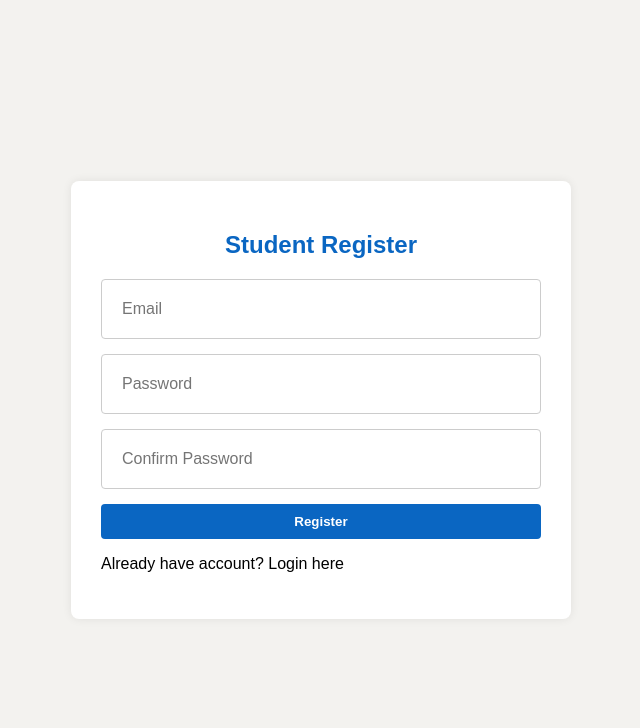
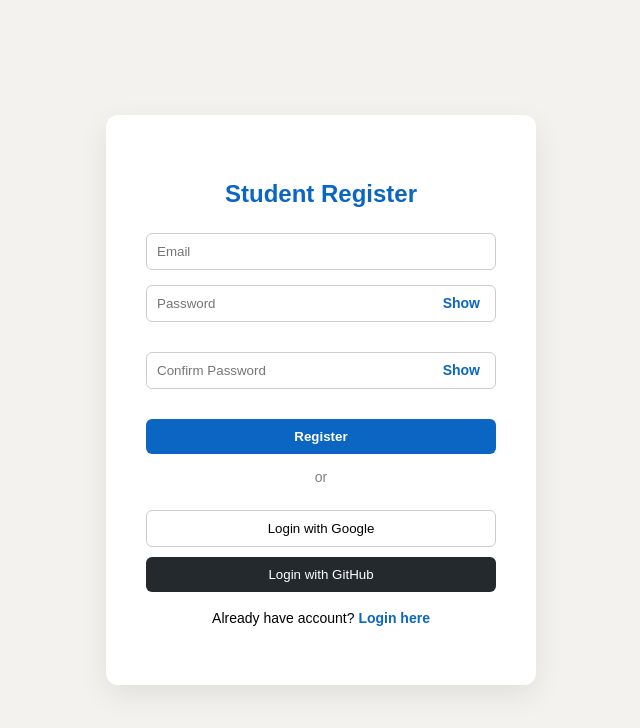
Before and after one commit to raajkumardevops/CCRP, a React (Vite) app in the folder client/: page /register in a window 1280 px wide. Shown: the top 728 px of the page, without its empty margins (319-959 px from the left). Built offline with nearby package versions, Linux system fonts and the light colour scheme.

Commit message:
registration page completed

```diff
--- a/client/src/pages/Student/RegisterPage.jsx
+++ b/client/src/pages/Student/RegisterPage.jsx
@@ -11,6 +11,9 @@ function RegisterPage() {
     password: "",
     confirmPassword: ""
   });
+
+  const [showPassword, setShowPassword] = useState(false);
+  const [showConfirmPassword, setShowConfirmPassword] = useState(false);
 
   const handleChange = (e) => {
     setFormData({
@@ -34,7 +37,6 @@ function RegisterPage() {
       });
 
       alert(res.data.message);
-
       navigate("/");
 
     } catch (error) {
@@ -43,8 +45,8 @@ function RegisterPage() {
   };
 
   return (
-    <div className="register-container">
-      <div className="register-card">
+    <div className="r-container">
+      <div className="r-card">
         <h2>Student Register</h2>
 
         <form onSubmit={handleRegister}>
@@ -57,8 +59,9 @@ function RegisterPage() {
             required
           />
 
+          <div className="register-password-wrapper">
             <input
-            type="password"
+              type={showPassword ? "text" : "password"}
               name="password"
               placeholder="Password"
               value={formData.password}
@@ -66,8 +69,18 @@ function RegisterPage() {
               required
             />
 
+            <button
+              type="button"
+              className="register-toggle-password"
+              onClick={() => setShowPassword(!showPassword)}
+            >
+              {showPassword ? "Hide" : "Show"}
+            </button>
+          </div>
+
+          <div className="register-password-wrapper">
             <input
-            type="password"
+              type={showConfirmPassword ? "text" : "password"}
               name="confirmPassword"
               placeholder="Confirm Password"
               value={formData.confirmPassword}
@@ -75,12 +88,34 @@ function RegisterPage() {
               required
             />
 
-          <button type="submit">
+            <button
+              type="button"
+              className="register-toggle-password"
+              onClick={() =>
+                setShowConfirmPassword(!showConfirmPassword)
+              }
+            >
+              {showConfirmPassword ? "Hide" : "Show"}
+            </button>
+          </div>
+
+          <button type="submit" className="register-btn">
             Register
           </button>
         </form>
 
-        <p>
+        <div className="divider">or</div>
+
+          <button type="button" className="google-btn">
+            Login with Google
+          </button>
+
+          <button type="button" className="github-btn">
+            Login with GitHub
+          </button>
+
+
+        <p className="login-link">
           Already have account?{" "}
           <span onClick={() => navigate("/")}>
             Login here
```
Lines whose indentation alone changed are shown as unchanged.
